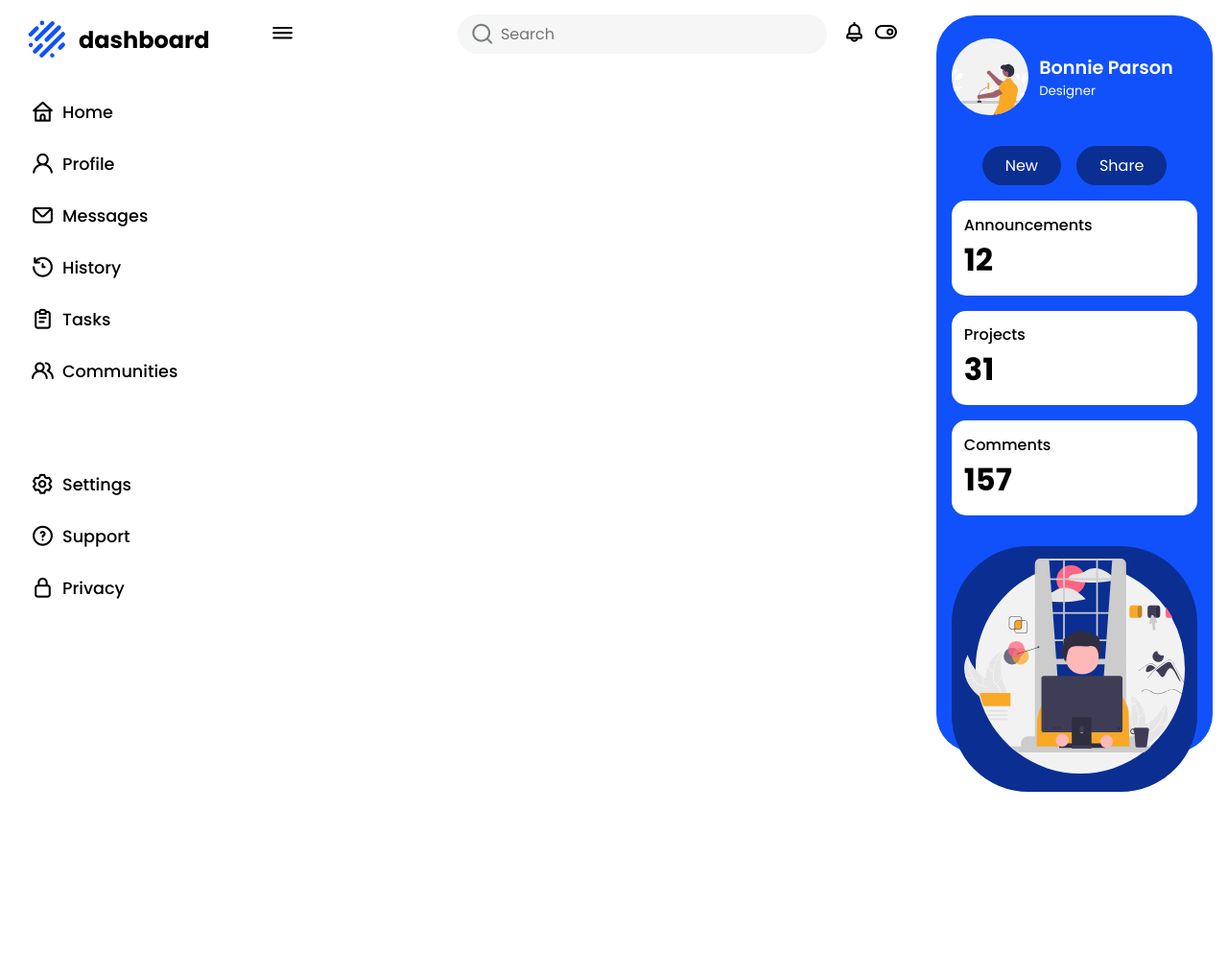
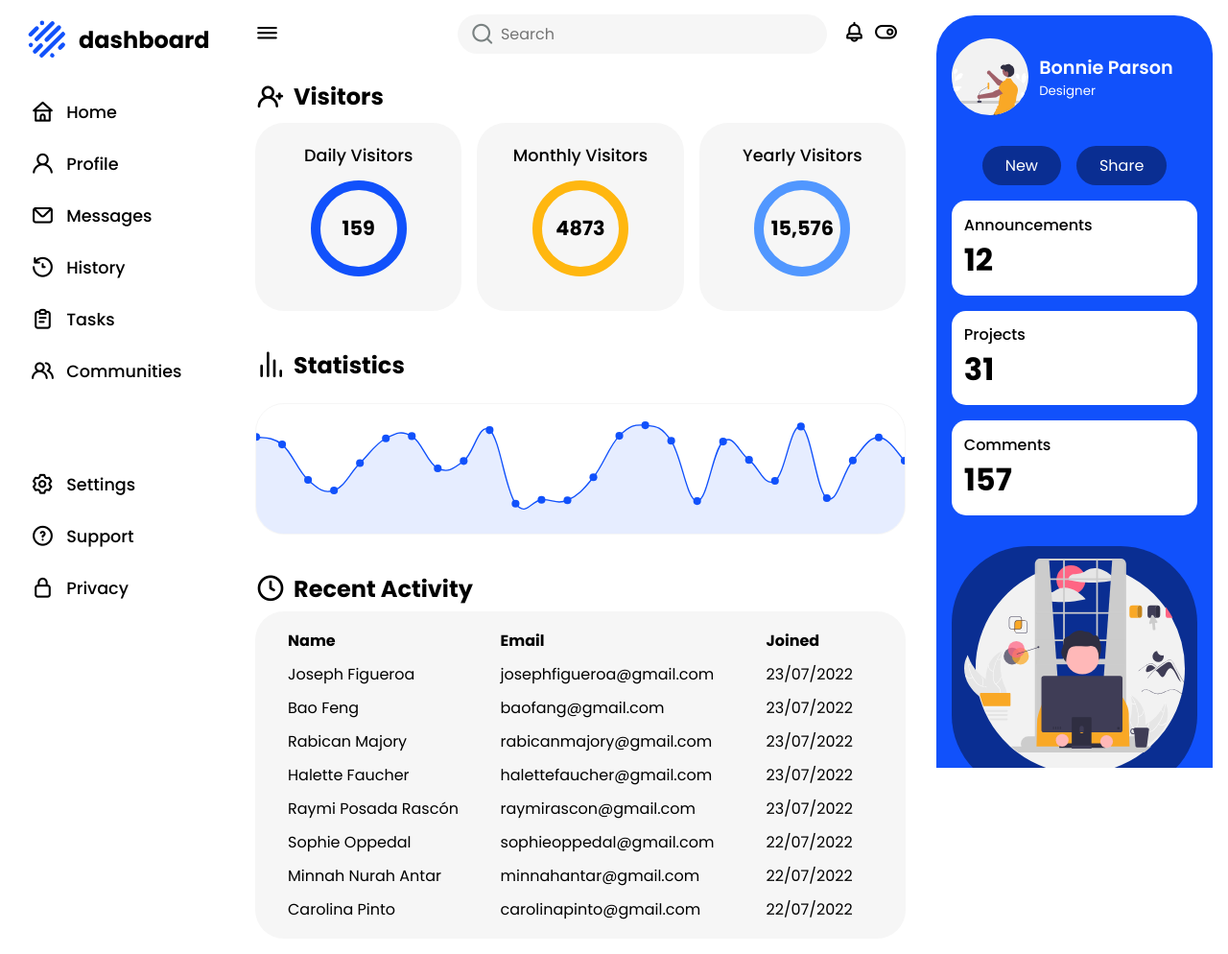
Before and after one commit to itsechi/admin-dashboard, a plain HTML site: page index.html in a window 1280 px wide. Shown: the whole page at 96% size. Before the commit the page ends 800 px from the top, so only its background shows below. Drawn offline with nearby package versions, Linux system fonts and the light colour scheme.

Commit message:
Finish main

```diff
--- a/index.html
+++ b/index.html
@@ -72,6 +72,101 @@
     </div>
   </header>
 
+<main>
+<section class="main-section visitors">
+  <div class="title">
+    <i class="uil uil-user-plus"></i>
+    <h1>Visitors</h1>
+  </div>
+  <div class="dashboard-card">
+    <p>Daily Visitors</p>
+    <svg><circle cx='55' cy='55' r='45'></circle></svg>
+    <h3>159</h3>
+  </div>
+  <div class="dashboard-card">
+    <p>Monthly Visitors</p>
+    <svg><circle cx='55' cy='55' r='45'></circle></svg>
+    <h3>4873</h3>
+  </div>
+  <div class="dashboard-card">
+    <p>Yearly Visitors</p>
+    <svg><circle cx='55' cy='55' r='45'></circle></svg>
+    <h3>15,576</h3>
+  </div>
+</section>
+
+<section class="main-section statistics">
+  <div class="title">
+    <i class="uil uil-analytics"></i>
+    <h1>Statistics</h1>
+  </div>
+  <div class="dashboard-card">
+    <img src="./img/chart.svg" alt="">
+  </div>
+</section>
+
+<section class="main-section recent-activity">
+  <div class="title">
+    <i class="uil uil-clock"></i>
+    <h1>Recent Activity</h1>
+  </div>
+  <div class="dashboard-card">
+    <table>
+      <thead>
+        <tr>
+          <th>Name</th>
+          <th>Email</th>
+          <th>Joined</th>
+        </tr>
+      </thead>
+      <tbody>
+        <tr>
+          <td>Joseph Figueroa</td>
+          <td>josephfigueroa@gmail.com</td>
+          <td>23/07/2022</td>
+        </tr>
+        <tr>
+          <td>Bao Feng</td>
+          <td>baofang@gmail.com</td>
+          <td>23/07/2022</td>
+        </tr>
+        <tr>
+          <td>Rabican Majory</td>
+          <td>rabicanmajory@gmail.com</td>
+          <td>23/07/2022</td>
+        </tr>
+        <tr>
+          <td>Halette Faucher</td>
+          <td>halettefaucher@gmail.com</td>
+          <td>23/07/2022</td>
+        </tr>
+        <tr>
+          <td>Raymi Posada Rascón</td>
+          <td>raymirascon@gmail.com</td>
+          <td>23/07/2022</td>
+        </tr>
+        <tr>
+          <td>Sophie Oppedal</td>
+          <td>sophieoppedal@gmail.com</td>
+          <td>22/07/2022</td>
+        </tr>
+        <tr>
+          <td>Minnah Nurah Antar</td>
+          <td>minnahantar@gmail.com</td>
+          <td>22/07/2022</td>
+        </tr>
+        <tr>
+          <td>Carolina Pinto</td>
+          <td>carolinapinto@gmail.com</td>
+          <td>22/07/2022</td>
+        </tr>
+      </tbody>
+    </table>
+  </div>
+</section>
+</main>
+
+
   <div class="right-container">
     <div class="user-panel">
       <div class="user-info">
--- a/styles.css
+++ b/styles.css
@@ -32,6 +32,7 @@ nav {
   position: fixed;
   top: 0;
   left: 0;
+  overflow-x: auto;
 }
 
 .logo-container {
@@ -63,7 +64,8 @@ li a {
   color: var(--font);
   text-decoration: none;
   font-size: 1.1rem;
-  display: flex;
+  display: grid;
+  grid-template-columns: 20% 80%;
   align-items: center;
   margin-bottom: 1rem;
   font-weight: 500;
@@ -96,19 +98,22 @@ header {
   width: calc(100% - 250px - 320px);
   min-width: 400px;
   left: 250px;
-  display: flex;
+  display: grid;
+  grid-template-columns: 10% 80%;
   justify-content: space-between;
   align-items: center;
+  background-color: var(--background);
+  z-index: 10;
 }
 
 header .right {
-  margin-left: 1rem;
   padding: 1rem;
 }
 
 header .left {
   display: flex;
   margin-right: 1rem;
+  justify-content: end;
 }
 
 .search-box {
@@ -141,8 +146,120 @@ header i:hover:not(.uil-search) {
   cursor: pointer;
   color: var(--primary-color);
   transition: all .2s;
+}
 
+
+
+
+/* main */
+main {
+  width: calc(100% - 320px - 250px);
+  min-width: 400px;
+  top: 90px;
+  left: 250px;
+  right: 320px;
+  position: relative;
+  height: 100%;
+  display: grid;
+  grid-template-rows: 1fr 1fr 3fr;
 }
+
+.title {
+  display: flex;
+  align-items: center;
+  grid-row: 1 / 2;
+  grid-column: 1 / 4;
+}
+
+.title i {
+  font-size: 2rem;
+}
+
+.dashboard-card {
+  background-color: var(--cards);
+  border-radius: 30px;
+  display: flex;
+  flex-direction: column;
+  justify-content: center;
+  align-items: center;
+  position: relative;
+}
+
+.dashboard-card p {
+  font-weight: 500;
+  font-size: 1.1rem;
+  margin-bottom: 0.5rem;
+}
+
+.main-section {
+  padding: 1rem;
+}
+
+
+/* visitors */
+.visitors {
+  display: grid;
+  grid-template-columns: repeat(3, 1fr);
+  grid-template-rows: 10% 90%;
+  gap: 1rem;
+  padding-top: 0;
+  margin-bottom: 1rem;
+}
+
+.dashboard-card svg {
+  width: 120px;
+  height: 120px;
+  fill: none;
+  stroke: var(--primary-color);
+  stroke-width: 10;
+  stroke-linecap: round;
+  transform: translateX(5px);
+}
+
+.dashboard-card:nth-of-type(3) svg {
+  stroke: var(--yellow);
+}
+
+.dashboard-card:nth-of-type(4) svg {
+  stroke: var(--primary-lighter);
+}
+
+.dashboard-card h3 {
+  position: absolute;
+  transform: translateY(12px);
+  font-size: 1.3rem;
+}
+
+/* statistics */
+.statistics img {
+  border: 1px solid var(--cards);
+  border-radius: 30px;
+  margin: 1rem;
+  margin-bottom: 0;
+  width: 100%;
+}
+
+.statistics .dashboard-card {
+  margin-top: 0;
+  background-color: var(--background);
+}
+
+/* recent activity */
+table {
+  width: 100%;
+  padding: 1rem 2rem;
+}
+
+thead {
+  text-align: left;
+}
+
+td {
+  padding-top: 0.5rem;
+}
+
+
+
 
 /* right container */
 .right-container {
@@ -152,17 +269,20 @@ header i:hover:not(.uil-search) {
   right: 0;
   top: 0;
   padding: 1rem;
+  overflow-x: auto;
+  background-color: var(--background);
 }
 
 .user-panel {
   background-color: var(--primary-color);
   width: 100%;
   height: 100%;
+  min-height: 830px;
   border-radius: 40px;
 }
 
 .user-info {
-  color: white;
+  color: var(--background);
   display: flex;
   justify-content: start;
   align-items: center;
@@ -214,7 +334,7 @@ header i:hover:not(.uil-search) {
 }
 
 .card {
-  background-color: white;
+  background-color: var(--background);
   margin-bottom: 1rem;
   padding: 0.8rem;
   border-radius: 15px;
```
Also changed, not shown: img/chart.svg (added).
